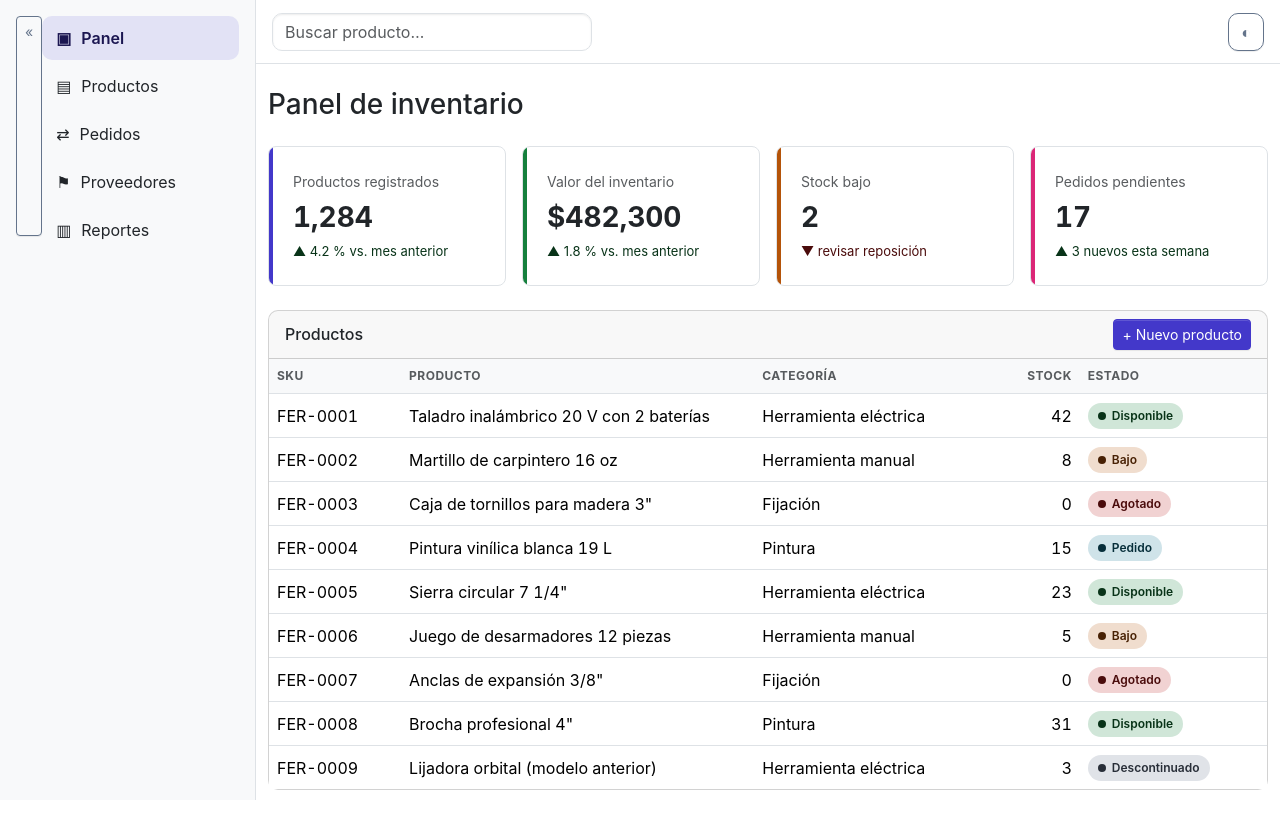
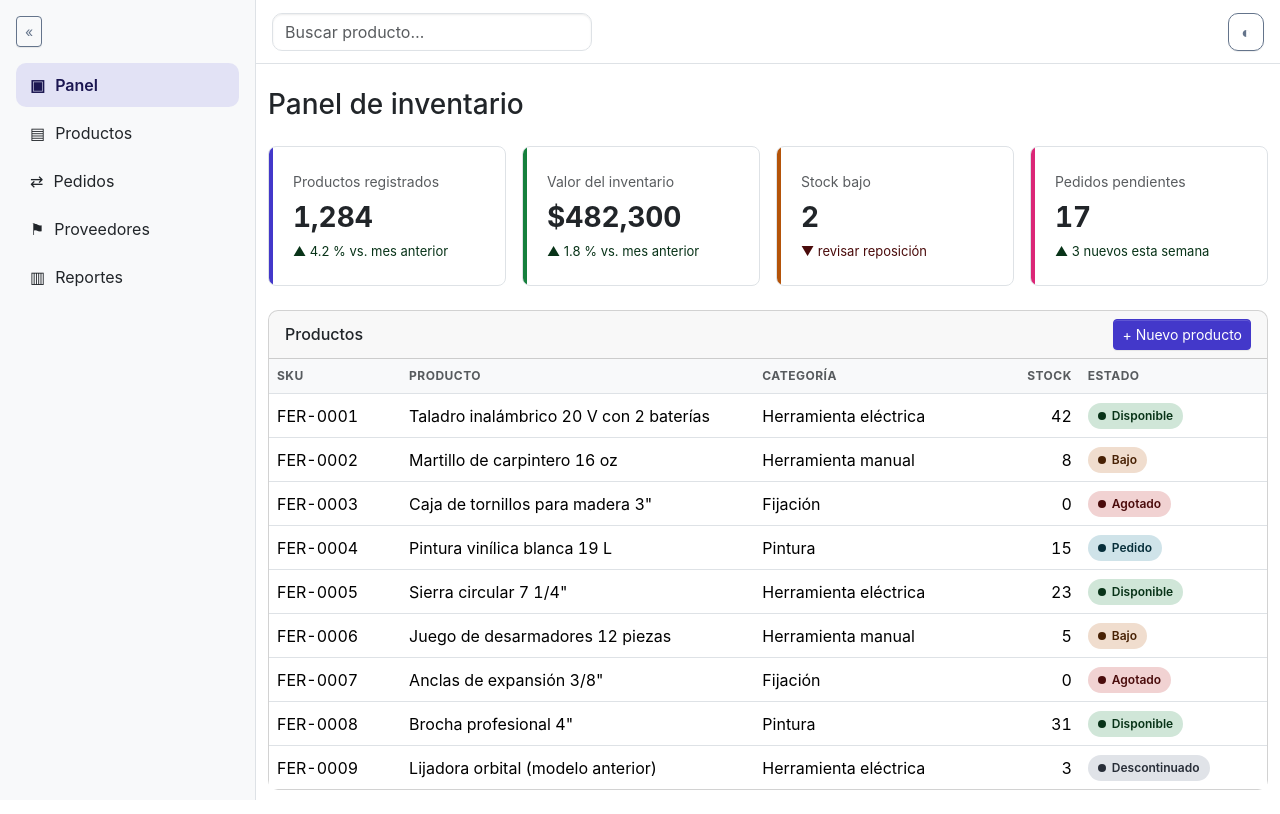
Before and after one commit to 2403230096-ui/SCSS-y-Bootstrap, a website built with Vite: page index.html in a window 1280 px wide. Built offline with nearby package versions, Linux system fonts and the light colour scheme.

Commit message:
Cambios de boton/Capturas

```diff
--- a/src/scss/layout/_app-shell.scss
+++ b/src/scss/layout/_app-shell.scss
@@ -70,6 +70,7 @@
   }
 
   &__text {
+    @include respond-to(lg) {
       .app-shell--compact & {
         position: absolute;
         width: 1px;
@@ -77,6 +78,12 @@
         overflow: hidden;
         clip: rect(0, 0, 0, 0);
       }
+    }
+  }
+
+  .offcanvas-body {
+  flex-direction: column;
+  align-items: flex-start;
 }
 }
 
```
Also changed, not shown: docs/Screenshot 2026-11-23 223102.png (deleted), docs/Screenshot 2026-11-23 223117.png (deleted), docs/Screenshot 2026-11-23 224834.png (added), docs/Screenshot 2026-11-23 224849.png (added). Lines whose indentation alone changed are shown as unchanged.
